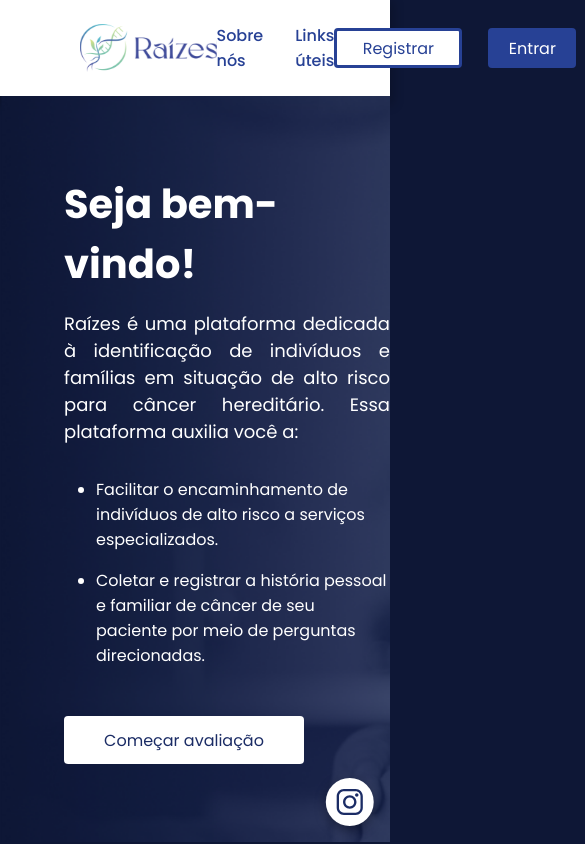
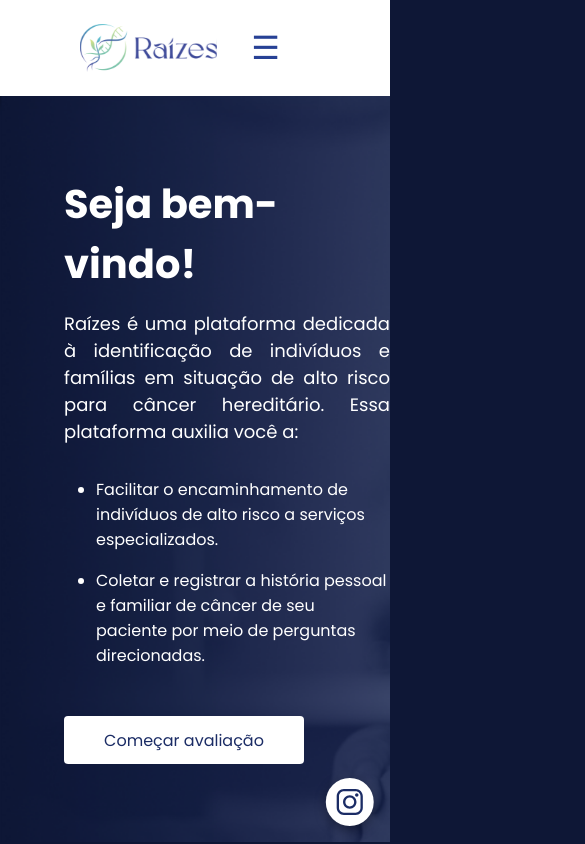
Before and after one commit to ielison/raizesfront, a React (Vite) app: page / in a window 390 px wide. Shown: the whole page, 585 px wide, since content can reach past the window. Built offline with nearby package versions, Linux system fonts and the light colour scheme.

Commit message:
Add files via upload

```diff
--- a/src/components/Topbar/Topbar.css
+++ b/src/components/Topbar/Topbar.css
@@ -1,3 +1,4 @@
+/* Estilos gerais */
 .topbar__header {
   background-color: var(--white);
   padding: 3rem 5rem;
@@ -23,7 +24,6 @@
   display: flex;
   justify-content: space-between;
   gap: 2rem;
-
 }
 
 .topbar__nav a:link {
@@ -32,11 +32,6 @@
   font-size: 1rem;
   font-weight: 500;
 }
-
-/* .link-active {
-  text-decoration: underline;
-} */
-
 
 .topbar__nav a:hover {
   color: var(--secondary-500);
@@ -73,14 +68,10 @@
 
 .topbar__register {
   display: flex;
-  /* Adicionado para permitir o alinhamento flexível */
   justify-content: center;
-  /* Centraliza o texto horizontalmente */
   align-items: center;
-  /* Centraliza o texto verticalmente */
   border-radius: 4px;
   width: 8rem;
-  /* Certifique-se de que a largura seja suficiente */
   height: 40px;
   padding: 8px 20px;
   color: var(--primary-500);
@@ -89,9 +80,7 @@
   border-color: var(--primary-500);
   font: var(--font);
   text-align: center;
-  /* Adicionado para garantir que o texto esteja centralizado */
 }
-
 
 .topbar__register:hover {
   color: var(--secondary-500);
@@ -104,7 +93,78 @@
   border-color: var(--tertiary-500);
 }
 
-
 .topbar__nav li a {
   color: var(--primary-500);
 }
+
+
+/* Menu styles for mobile */
+.topbar__menu-toggle {
+  display: none;
+  background: none;
+  border: none;
+  font-size: 2rem;
+  color: var(--primary-500);
+  cursor: pointer;
+  z-index: 1001; /* Certifique-se de que esteja acima do menu */
+}
+
+/* Responsividade */
+@media (max-width: 768px) {
+  .topbar__menu-toggle {
+    display: block; /* Exibe o menu hambúrguer em telas pequenas */
+  }
+
+  .topbar__nav {
+    display: none; /* Oculta o menu em telas pequenas */
+    flex-direction: column; /* Exibe em coluna quando aberto */
+    position: absolute;
+    top: 6rem; /* Posiciona abaixo do cabeçalho */
+    left: 0;
+    right: 0;
+    background-color: var(--white);
+    padding: 1rem;
+    box-shadow: 0px 5px 10px rgba(0, 0, 0, 0.1);
+    z-index: 1000; /* Certifique-se de que o menu esteja acima dos outros elementos */
+  }
+
+  .topbar__nav.open {
+    display: flex; /* Exibe o menu quando estiver aberto */
+    flex-direction: column; /* Garante que os itens no menu estejam em coluna */
+  }
+
+  .topbar__nav ul {
+    flex-direction: column;
+    gap: 1rem;
+  }
+
+  .topbar__div {
+    display: none; /* Oculta os botões fora do menu em telas pequenas */
+  }
+
+  .topbar__nav.open .topbar__register,
+  .topbar__nav.open .topbar__login {
+    display: block; /* Exibe os botões dentro do menu quando o menu está aberto */
+    width: 100%; /* Faz com que os botões ocupem a largura total */
+    margin-top: 1rem; /* Adiciona espaço acima dos botões */
+    padding: 1rem;
+    text-align: center; /* Centraliza o texto dos botões */
+  }
+}
+
+/* Estilos para tablet e desktop */
+@media (min-width: 769px) {
+  .topbar__div {
+    display: flex;
+  }
+
+  .topbar__nav {
+    display: flex !important; /* Garante que o menu fique sempre visível */
+  }
+
+  .topbar__login,
+  .topbar__register {
+    width: auto;
+    padding: 8px 20px;
+  }
+}
--- a/src/components/Topbar/Topbar.jsx
+++ b/src/components/Topbar/Topbar.jsx
@@ -1,18 +1,19 @@
 import { useState } from "react";
-import { useNavigate, useLocation } from "react-router-dom"; // Importando useLocation
+import { useNavigate, useLocation } from "react-router-dom";
 import Logo from "../../assets/logo.svg";
 import LoginModal from "../LoginModal/LoginModal";
+import Register1 from "../Register1/Register1";
 import "./Topbar.css";
-import Register1 from "../Register1/Register1";
 
 export default function Topbar() {
   const [isLoginModalOpen, setIsLoginModalOpen] = useState(false);
   const [isRegisterModalOpen, setIsRegisterModalOpen] = useState(false);
+  const [isMenuOpen, setIsMenuOpen] = useState(false); // Estado para o menu
   const navigate = useNavigate();
-  const location = useLocation(); // Obtendo a localização atual
+  const location = useLocation();
 
   const handleLoginClick = () => {
-    setIsLoginModalOpen(true); // Use o nome correto da função de estado
+    setIsLoginModalOpen(true);
   };
 
   const handleCloseLoginModal = () => {
@@ -20,9 +21,8 @@ export default function Topbar() {
   };
 
   const handleRegisterClick = () => {
-    handleCloseLoginModal(); // Fecha o modal de login ao abrir o de registro
+    handleCloseLoginModal();
     setIsRegisterModalOpen(true);
-    console.log("Abrindo modal de registro...");
   };
 
   const handleCloseRegisterModal = () => {
@@ -36,14 +36,15 @@ export default function Topbar() {
 
   const handleSobreClick = (e) => {
     e.preventDefault();
-    console.log("valeu");
-
     navigate("/sobre");
   };
 
   const handleLogoClick = () => {
-    console.log("Logo clicked");
-    navigate("/"); // Navega para a raiz quando o logo é clicado
+    navigate("/");
+  };
+
+  const toggleMenu = () => {
+    setIsMenuOpen(!isMenuOpen);
   };
 
   return (
@@ -54,7 +55,7 @@ export default function Topbar() {
         alt="Logo Raízes"
         onClick={handleLogoClick}
       />
-      <nav className="topbar__nav">
+      <nav className={`topbar__nav ${isMenuOpen ? "open" : ""}`}>
         <ul>
           <li>
             <a
@@ -62,7 +63,7 @@ export default function Topbar() {
               onClick={handleSobreClick}
               style={{
                 textDecoration:
-                  location.pathname === "/sobre" ? "underline" : "none", // Aplica o sublinhado condicionalmente
+                  location.pathname === "/sobre" ? "underline" : "none",
               }}
             >
               Sobre nós
@@ -74,13 +75,22 @@ export default function Topbar() {
               onClick={handleLinksUteisClick}
               style={{
                 textDecoration:
-                  location.pathname === "/linksuteis" ? "underline" : "none", // Aplica o sublinhado condicionalmente
+                  location.pathname === "/linksuteis" ? "underline" : "none",
               }}
             >
               Links úteis
             </a>
           </li>
         </ul>
+        {/* Botões dentro do menu na versão mobile */}
+        <div className="botoes_topbar">
+          <button className="topbar__register" onClick={handleRegisterClick}>
+            Registrar
+          </button>
+          <button className="topbar__login" onClick={handleLoginClick}>
+            Entrar
+          </button>
+        </div>
       </nav>
       <div className="topbar__div">
         <button className="topbar__register" onClick={handleRegisterClick}>
@@ -90,10 +100,17 @@ export default function Topbar() {
           Entrar
         </button>
       </div>
+      <button
+        className="topbar__menu-toggle"
+        onClick={toggleMenu}
+        aria-label="Toggle menu"
+      >
+        {isMenuOpen ? "✕" : "☰"} {/* Alterna entre X e ☰ */}
+      </button>
       <LoginModal
         isOpen={isLoginModalOpen}
         onClose={handleCloseLoginModal}
-        handleRegisterClick={handleRegisterClick} // Certifique-se de passar a função aqui
+        handleRegisterClick={handleRegisterClick}
       />
       <Register1
         isOpen={isRegisterModalOpen}
```
